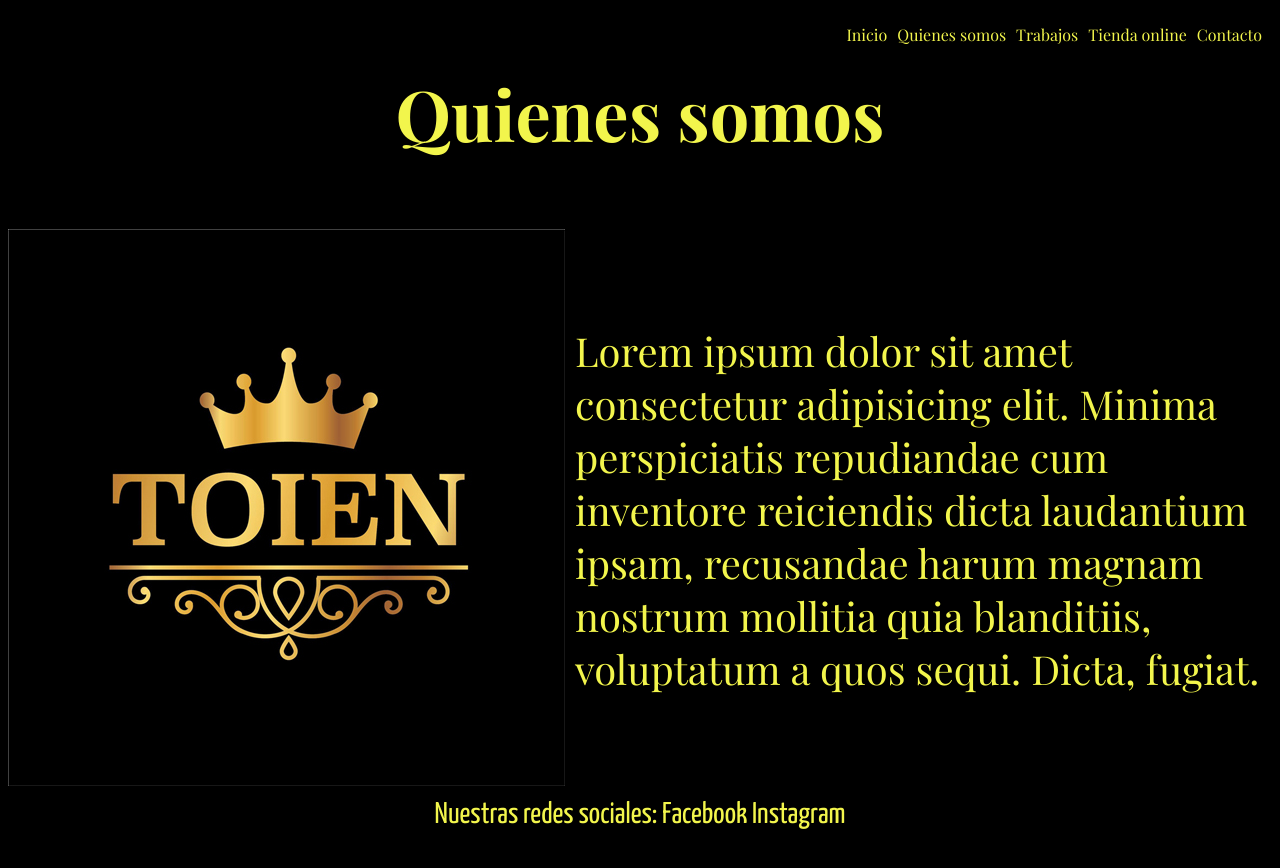
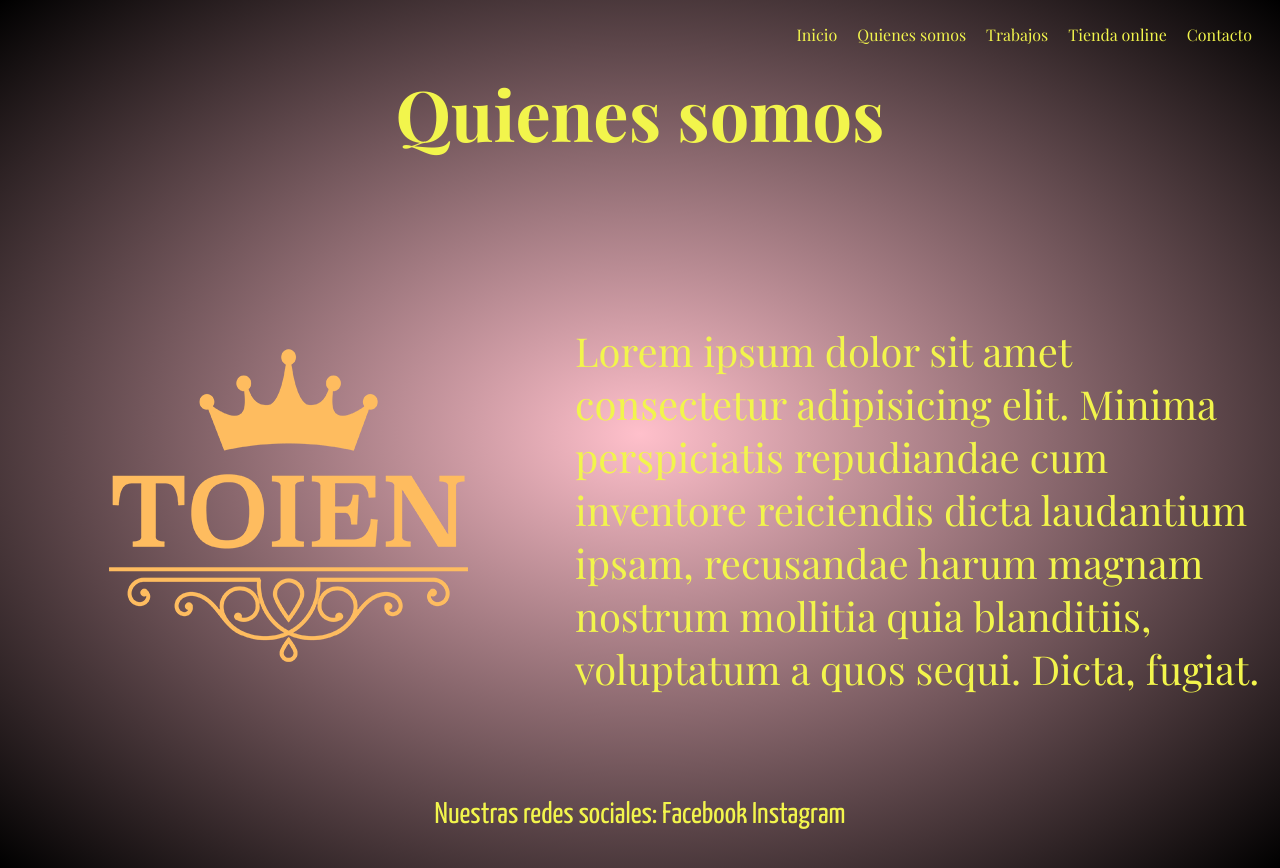
Before and after one commit to elisvergan/Toien-ElisVergan, a plain HTML site: page pages/quienes_somos.html in a window 1280 px wide. Drawn offline with nearby package versions, Linux system fonts and the light colour scheme; a web font is replaced by a local one.

Commit message:
agregado el fondo gradient, hover menu y hover logo

```diff
--- a/css/styles.css
+++ b/css/styles.css
@@ -4,7 +4,7 @@ header  {
 }
 
 .bodyBackground {
-    background-color: rgb(0, 0, 0);
+    background-image: radial-gradient(pink, black);
 }
 
 h1  {
@@ -37,8 +37,13 @@ h1  {
 
 }
 
-.listaMenu  {
-    margin-right: 10px;
+.listaMenu {
+    margin-right: 20px;
+}
+
+.listaMenu:hover  {
+
+    transform: scale(1.5);
 
 }
 
@@ -77,6 +82,9 @@ a   {
     margin-bottom:50px;
 }
 
+img:hover   {
+    transform: scale(1.5);
+}
 
 .datos1 {
     margin: 5px;
--- a/pages/quienes_somos.html
+++ b/pages/quienes_somos.html
@@ -44,8 +44,8 @@
 
         <h1 id="h1Grid" class="animate__animated animate__bounce">Quienes somos</h1>
 
-        <div id="logo">
-            <img src="../img/logo toien chico.jpg" alt="logo">
+        <div id="logo" class="hoverImage">
+            <img src="../img/logo png.png" alt="logo">
         </div>
 
         <div id="info" class="infoFlex">
```
Also changed, not shown: img/logo png.png (added).
